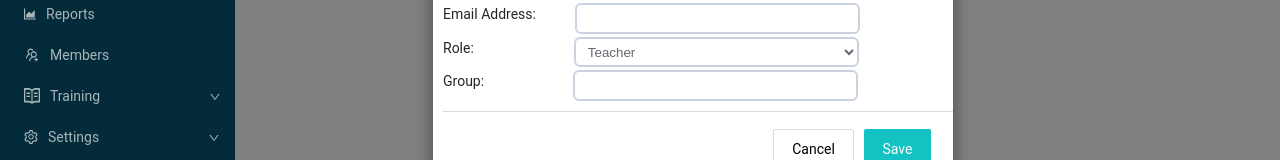
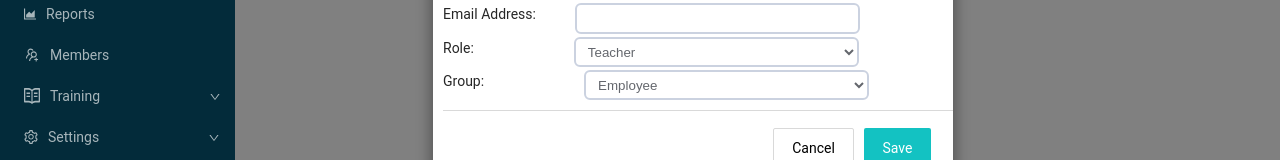
Before and after one commit to Svmorgan5/Hawkeye, a React (Vite) app: page /add_member in a window 1280 px wide. Shown: the part 304-464 px from the top of the page. Built offline with nearby package versions, Linux system fonts and the light colour scheme; the HTML template or start-up script is replaced by a standard one.

Commit message:
styling changes

```diff
--- a/src/App.tsx
+++ b/src/App.tsx
@@ -24,6 +24,7 @@ import Profile from './components/SchoolProfile/SchoolProfile';
 import EditMembers from './components/Members/Edit Members/EditMembers';
 import { useParams } from 'react-router-dom';
 import { useState, useEffect } from 'react';
+import PreAddMember from './components/Members/PreAddMember';
 
 const EditMemberWrapper =() => {
 
@@ -74,6 +75,7 @@ function App() {
                 <Route path='/integration' element={<Integration />}/>
                 <Route path='/profile' element={<Profile />}/>
                 <Route path='editmember/:id' element={<EditMemberWrapper />} />
+                <Route path='/preaddmember' element={<PreAddMember />} />
 
 
 
--- a/src/components/Members/AddMember.tsx
+++ b/src/components/Members/AddMember.tsx
@@ -36,12 +36,12 @@ const [groups,setGroup] = useState<string>('')
         name: `${name} ${last}`,
         role: `${role}`,
         groups: `${groups}`,
-        action: "none",
         active:true,
 
       },{
         headers:{
-          'Authorization': `Bearer eyJhbGciOiJIUzI1NiIsInR5cCI6IkpXVCJ9.eyJleHAiOjE3NTAzODc3MzIsImlhdCI6MTc1MDM0NDUzMiwic3ViIjoiMSJ9.T8OYCfeOPJZjy_Rc15TM5z5a8Ial7z_8Nlg0Zqd8DbM`
+          'Authorization': `Bearer eyJhbGciOiJIUzI1NiIsInR5cCI6IkpXVCJ9.eyJleHAiOjE3NTAzODc3MzIsImlhdCI6MTc1MDM0NDUzMiwic3ViIjoiMSJ9.T8OYCfeOPJZjy_Rc15TM5z5a8Ial7z_8Nlg0Zqd8DbM`,
+          'Content-Type': 'application/json'
         }
 
       });
@@ -53,7 +53,7 @@ const [groups,setGroup] = useState<string>('')
         setGroup('');
     } catch (error:any){
         alert(`Could not add new Member. ${error.response.data}`)
-      console.error('Error message:', error.response);
+      console.error('Error message:', error.message);
     }
     // Log and extract JWT token from response
 
@@ -97,8 +97,15 @@ const [groups,setGroup] = useState<string>('')
                 </div>
                 <div className='label-wrapper bottom-label'>
                 Group:
-                <input type='text' className='body-text group-box' value={groups} onChange={(e)=>setGroup(e.target.value)}></input>
-            </div>
+                <select className='body-select role-box' value={groups} onChange={(e)=>setGroup(e.target.value)}>
+                <option value='Employee' >Employee</option>
+                <option value='Former Staff'>Former Staff</option>
+                <option value='Admin'>Admin</option>
+                <option value='Student'>Student</option>
+                <option value='KParent'>Parent</option>
+                <option value='Other'>Other</option>
+                </select>
+                </div>
             <div className='form-footer'>
                 <a href='/members'>
                 <input
--- a/src/components/Members/Edit Members/EditMembers.tsx
+++ b/src/components/Members/Edit Members/EditMembers.tsx
@@ -71,12 +71,11 @@ const EditMembers: React.FC<Props> = ({id}) => {
 
     try {
       await axios.put(`http://127.0.0.1:5000/members/${id}`, {
-
+        id:`${id}`,
         email: `${email}`,
          name: `${name}`,
         role: `${role}`,
         groups: `${groups}`,
-        action: "none",
         active:`${active}`,
 
       },{
@@ -89,12 +88,15 @@ const EditMembers: React.FC<Props> = ({id}) => {
         setEmail('');
         setName('');
         setRole('Teacher');
-        // setLast('');
+        setActive(true);
         setGroup('');
     } catch (error:any){
         alert(`Could not add Edit Member. ${error.message}`)
       console.error('Error message:', error.response.data);
+      console.error('Error message:', error.message);
+
     }
+
 
 
   };
@@ -109,11 +111,11 @@ const EditMembers: React.FC<Props> = ({id}) => {
 
 
         <form className='new-member-form' onSubmit={handleSubmit}>
-            <label className='form-header' ><div className='header-text'>Add Member</div></label>
+            <label className='form-header' ><div className='header-text'>Edit Member</div></label>
             <div className='div-body'>
                 <div className='label-wrapper'>
                 Name:
-                <input type='text' className='body-text' value={name} onChange={(e)=>setName(e.target.value)}></input>
+                <input type='text' className='body-text name-box' value={name} onChange={(e)=>setName(e.target.value)}></input>
                 </div>
 
                 <div className='label-wrapper'>
@@ -134,7 +136,14 @@ const EditMembers: React.FC<Props> = ({id}) => {
                 </div>
                 <div className='label-wrapper bottom-label'>
                 Group:
-                <input type='text' className='body-text group-box' value={groups} onChange={(e)=>setGroup(e.target.value)}></input>
+                <select className='body-select group-box' value={groups} onChange={(e)=>setGroup(e.target.value)}>
+                <option value='Employee' >Employee</option>
+                <option value='Former Staff'>Former Staff</option>
+                <option value='Admin'>Admin</option>
+                <option value='Student'>Student</option>
+                <option value='KParent'>Parent</option>
+                <option value='Other'>Other</option>
+                </select>
             </div>
             <div className='form-footer'>
                 <a href='/members'>
--- a/src/components/Members/Members.tsx
+++ b/src/components/Members/Members.tsx
@@ -142,7 +142,7 @@ const Members = () => {
                 </tr>
               </table>
             </div>
-           <a href="/add_member"><input type='button' className='member-add member-header-right' value='+ Add Member' ></input></a>
+           <a href="/preaddmember"><input type='button' className='member-add member-header-right' value='+ Add Member' ></input></a>
           </div>
         </div>
 
--- /dev/null
+++ b/src/components/Members/PreAddMember.tsx
@@ -0,0 +1,17 @@
+import '../../UnderConstruction.css'
+const PreAddMember = () => {
+  return (
+    <div className="under-construction">
+      <h1>🚧 Alerts Under Construction 🚧</h1>
+      <p>Please come back soon!</p>
+
+      <img
+        src="https://cdn-icons-png.flaticon.com/512/679/679720.png"
+        alt="Under Construction"
+        className="under-construction-img"
+      />
+    </div>
+  );
+};
+
+export default PreAddMember;
```
